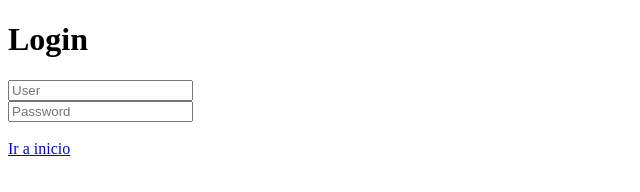
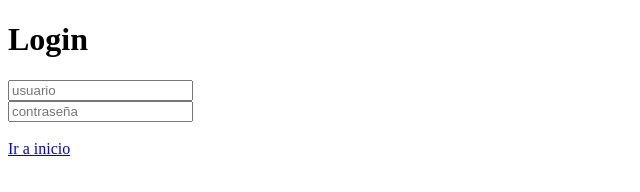
Before and after one commit to IES-Almudeyne-2324-DAW/Examen-Ejercicio1-AntonioJesus, a plain HTML site: page login.html in a window 1280 px wide. Shown: the full height of the page, 0-640 px from the left. Drawn offline with Linux system fonts and the light colour scheme.

Commit message:
Quinto commit

```diff
--- a/login.html
+++ b/login.html
@@ -10,10 +10,10 @@
 <body>
     <h1>Login</h1>
     <div>
-        <input type="text" id="1" placeholder="User">
+        <input type="text" id="1" placeholder="usuario">
     </div>
     <div>
-        <input type="text" id="2" placeholder="Password">
+        <input type="text" id="2" placeholder="contraseña">
     </div>
     <br>
     <div><a href="index.html">Ir a inicio</a></div>
```
